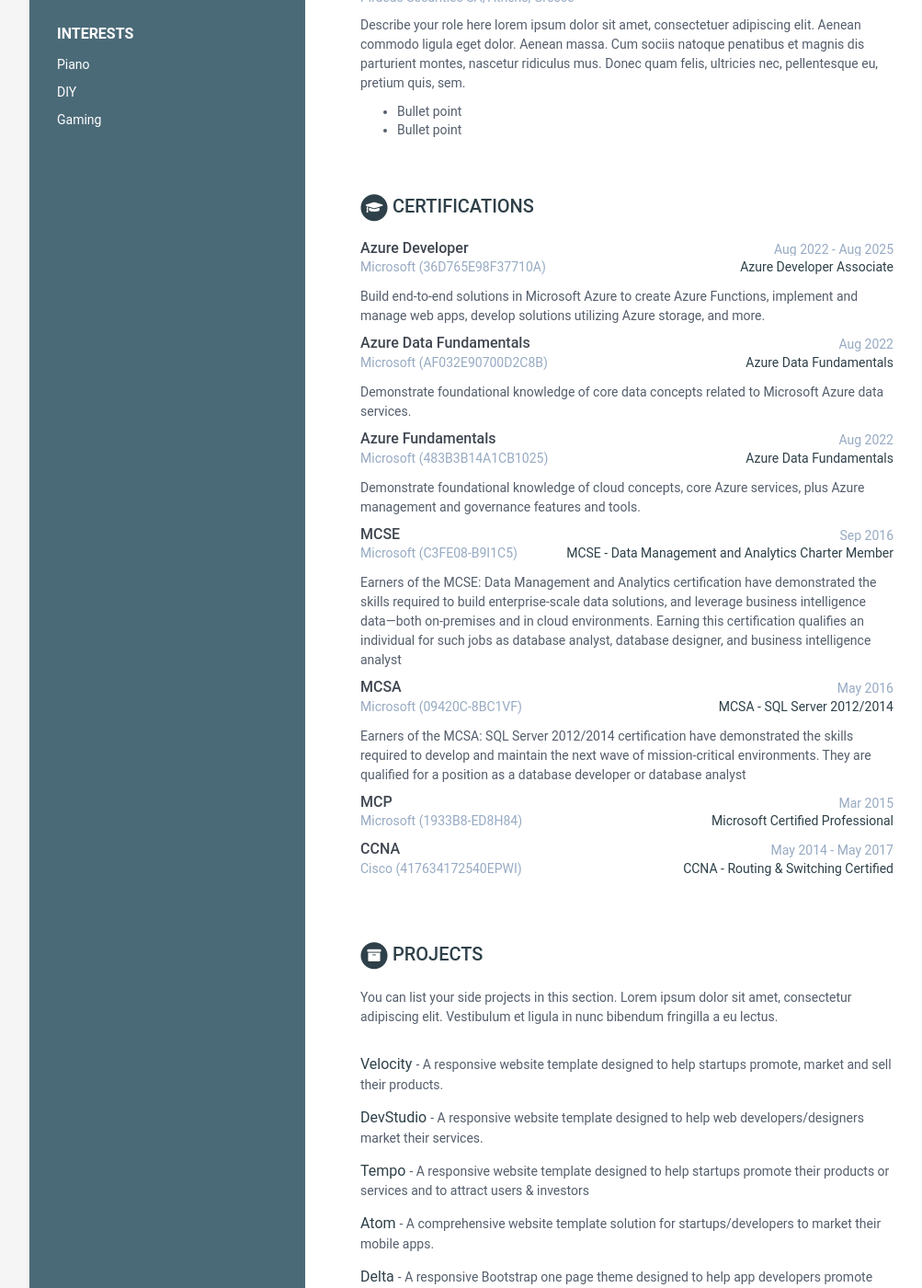
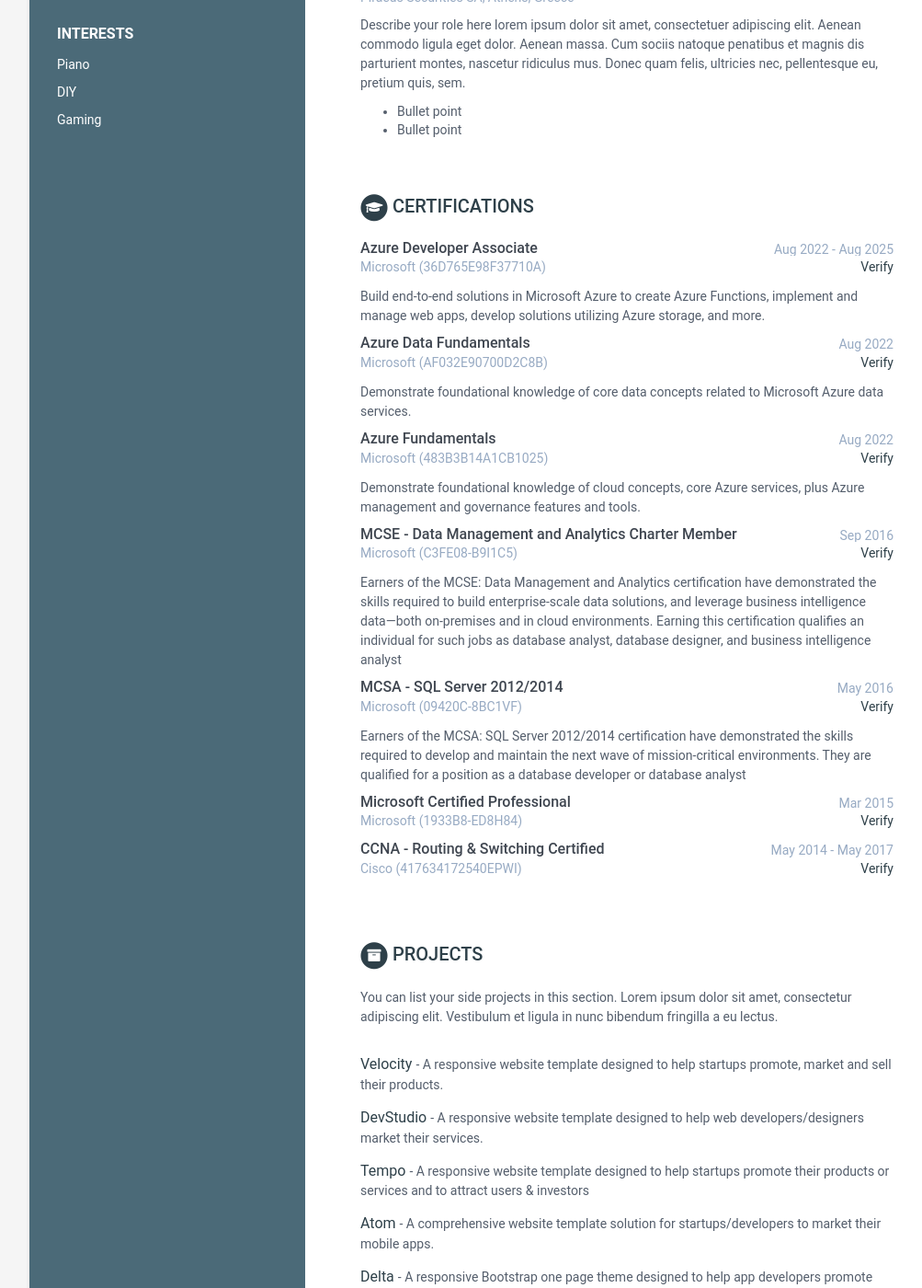
Before and after one commit to PanosKousidis/panoskousidis.github.io, a Jekyll site: the page built from index.html, in a window 1280 px wide and 1400 px high, scrolled down 1055 px. Shown: the whole window at 92% size, without its empty margins (108-1111 px from the left). Built offline with Jekyll 4.4.1, drawn with Linux system fonts in a browser that asks for light colours; part of the change alters nothing that is shown.

Commit message:
Fix credentials

```diff
--- a/_data/data.yml
+++ b/_data/data.yml
@@ -122,13 +122,13 @@ experiences:
 certifications:
       title: Certifications
       list:
-        - name: Azure Developer
+        - name: Azure Developer Associate
           start: Aug 2022
           end: Aug 2025
           organization: Microsoft
           credentialid: 36D765E98F37710A
-          credentialurl: https://learn.microsoft.com/api/credentials/share/en-gb/PanosKousidis/36D765E98F37710A?sharingId=63D97AF487422B0E
-          credentialname: Azure Developer Associate
+          credentialurl: learn.microsoft.com/api/credentials/share/en-gb/PanosKousidis/36D765E98F37710A?sharingId=63D97AF487422B0E
+          credentialname: Verify
           details: |
             Build end-to-end solutions in Microsoft Azure to create Azure Functions,
             implement and manage web apps, develop solutions utilizing Azure storage, and more.
@@ -137,55 +137,55 @@ certifications:
           start: Aug 2022
           organization: Microsoft
           credentialid: AF032E90700D2C8B
-          credentialurl: https://learn.microsoft.com/api/credentials/share/en-gb/PanosKousidis/AF032E90700D2C8B?sharingId=63D97AF487422B0E
-          credentialname: Azure Data Fundamentals
+          credentialurl: learn.microsoft.com/api/credentials/share/en-gb/PanosKousidis/AF032E90700D2C8B?sharingId=63D97AF487422B0E
+          credentialname: Verify
           details: Demonstrate foundational knowledge of core data concepts related to Microsoft Azure data services.
 
         - name: Azure Fundamentals
           start: Aug 2022
           organization: Microsoft
           credentialid: 483B3B14A1CB1025
-          credentialurl: https://learn.microsoft.com/api/credentials/share/en-gb/PanosKousidis/483B3B14A1CB1025?sharingId=63D97AF487422B0E
-          credentialname: Azure Data Fundamentals
+          credentialurl: learn.microsoft.com/api/credentials/share/en-gb/PanosKousidis/483B3B14A1CB1025?sharingId=63D97AF487422B0E
+          credentialname: Verify
           details: Demonstrate foundational knowledge of cloud concepts, core Azure services, plus Azure management and governance features and tools.
 
-        - name: MCSE
+        - name: MCSE - Data Management and Analytics Charter Member
           start: Sep 2016
           organization: Microsoft
           credentialid: C3FE08-B9I1C5
-          credentialurl: https://www.credly.com/badges/cc2cfb8f-48fc-4cec-aa20-ddabafae60fd/public_url
-          credentialname: MCSE - Data Management and Analytics Charter Member
+          credentialurl: www.credly.com/badges/cc2cfb8f-48fc-4cec-aa20-ddabafae60fd/public_url
+          credentialname: Verify
           details: |
             Earners of the MCSE: Data Management and Analytics certification have demonstrated the skills required
             to build enterprise-scale data solutions, and leverage business intelligence data—both on-premises and
             in cloud environments. Earning this certification qualifies an individual for such jobs as database analyst,
             database designer, and business intelligence analyst
 
-        - name: MCSA
+        - name: MCSA - SQL Server 2012/2014
           start: May 2016
           organization: Microsoft
           credentialid: 09420C-8BC1VF
-          credentialurl: https://www.credly.com/badges/83bf6f23-7dcd-452f-a213-245d6a95584b/public_url
-          credentialname: MCSA - SQL Server 2012/2014
+          credentialurl: www.credly.com/badges/83bf6f23-7dcd-452f-a213-245d6a95584b/public_url
+          credentialname: Verify
           details: |
             Earners of the MCSA: SQL Server 2012/2014 certification have demonstrated the skills required to develop
             and maintain the next wave of mission-critical environments. They are qualified for a position as a
             database developer or database analyst
 
-        - name: MCP
+        - name: Microsoft Certified Professional
           start: Mar 2015
           organization: Microsoft
           credentialid: 1933B8-ED8H84
-          credentialurl: https://www.credly.com/badges/83bf6f23-7dcd-452f-a213-245d6a95584b/public_url
-          credentialname: Microsoft Certified Professional
+          credentialurl: www.credly.com/badges/83bf6f23-7dcd-452f-a213-245d6a95584b/public_url
+          credentialname: Verify
 
-        - name: CCNA
+        - name: CCNA - Routing & Switching Certified
           start: May 2014
           end: May 2017
           organization: Cisco
           credentialid: 417634172540EPWI
-          credentialurl: https://www.credly.com/badges/0c420553-da8f-4925-b7c5-7d1188c2d9f4/public_url
-          credentialname: CCNA - Routing & Switching Certified
+          credentialurl: www.credly.com/badges/0c420553-da8f-4925-b7c5-7d1188c2d9f4/public_url
+          credentialname: Verify
 
 projects:
     title: Projects
```
